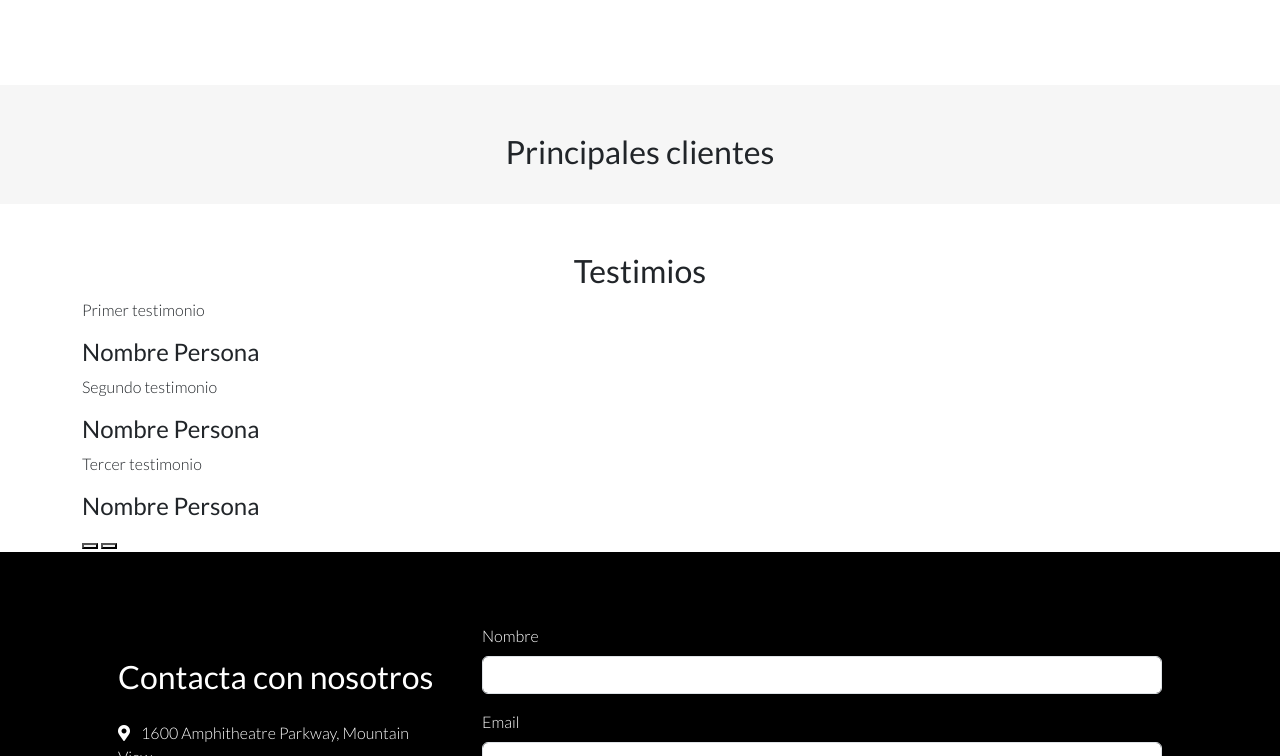
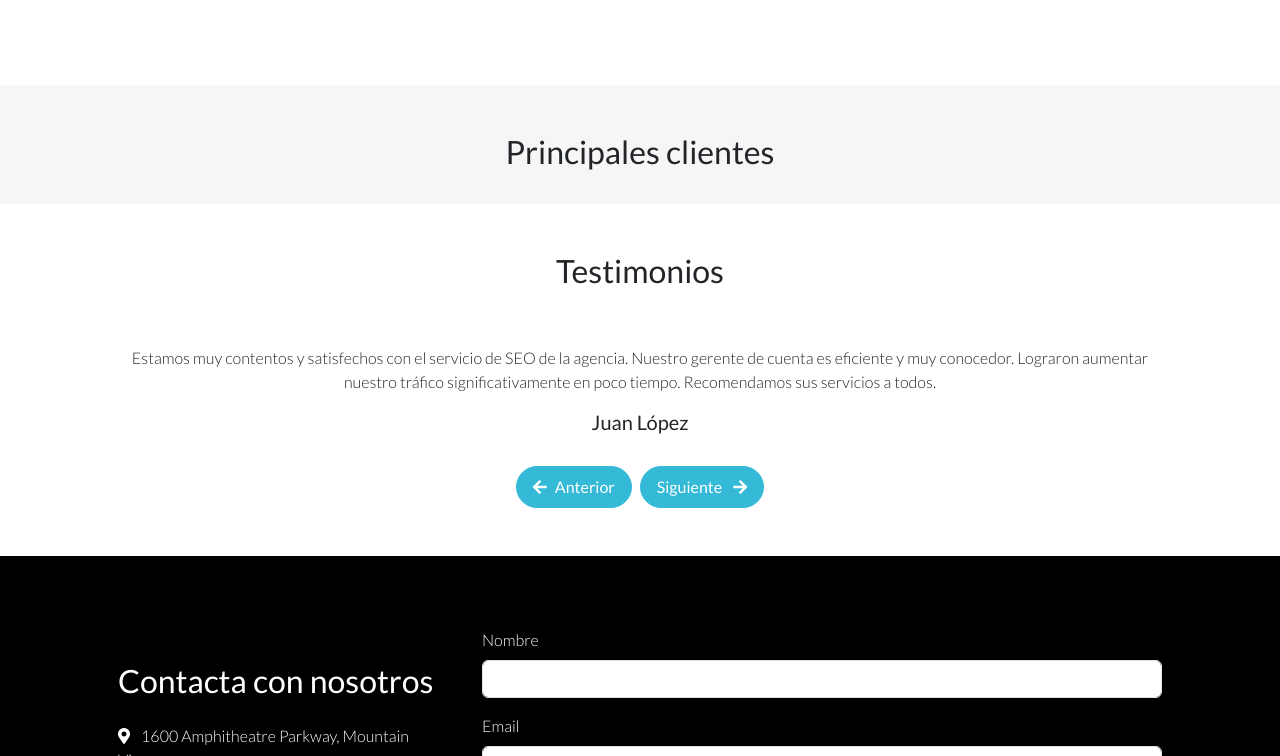
Before and after one commit to carlos-full-stack/agencia_seo, a website: page index.html in a window 1280 px wide. Shown: the part 3121-3877 px from the top of the page. Drawn offline with nearby package versions, Linux system fonts and the light colour scheme.

Commit message:
edit slider content

```diff
--- a/index.html
+++ b/index.html
@@ -9,6 +9,7 @@
     <link rel="stylesheet" href="node_modules/bootstrap/dist/css/bootstrap.min.css">
     <link rel="stylesheet" href="css/styles.css">
     <link rel="stylesheet" href="css/custom-styles.css">
+    <link rel="stylesheet" href="css/slider.css">
     <link rel="stylesheet" href="https://cdnjs.cloudflare.com/ajax/libs/font-awesome/5.15.4/css/all.min.css">
 </head>
 
@@ -246,23 +247,33 @@
 
     <div class="container">
         <div class="pt-5 text-center">
-            <h2>Testimios</h2>
+            <h2>Testimonios</h2>
         </div>
-        <div class="testiminials-slider">
+        <div class="testimonial-slider d-flex flex-column gap-4 p-5">
             <div class="testimonial active">
-                <p>Primer testimonio</p>
-                <h4>Nombre Persona</h4>
+                <p>Estamos muy contentos y satisfechos con el servicio de SEO de la agencia. Nuestro gerente de cuenta
+                    es eficiente y muy conocedor. Lograron aumentar nuestro tráfico significativamente en poco tiempo.
+                    Recomendamos sus servicios a todos.</p>
+                <h5>Juan López</h5>
             </div>
             <div class="testimonial">
-                <p>Segundo testimonio</p>
-                <h4>Nombre Persona</h4>
+                <p>La agencia de SEO hizo un excelente trabajo optimizando nuestro sitio web. Su equipo es profesional,
+                    receptivo y altamente calificado. Nuestro ranking en buscadores mejoró drásticamente. Sin duda,
+                    recomendamos sus servicios.</p>
+                <h5>Ángela Martín</h5>
             </div>
             <div class="testimonial">
-                <p>Tercer testimonio</p>
-                <h4>Nombre Persona</h4>
+                <p>Tuvimos una experiencia fantástica con la agencia de SEO. Su personal experto ayudó a aumentar
+                    nuestra visibilidad y tráfico. Entregaron resultados medibles de manera rápida y eficiente.
+                    Recomendamos sus servicios a cualquier negocio.</p>
+                <h5>Ana Ruiz</h5>
             </div>
-            <button class="prev"></button>
-            <button class="next"></button>
+            <div class="button-container d-flex justify-content-center gap-2">
+                <button class="prev btn btn-primary btn-lg rounded-pill fs-6" onclick="changeTestimonial(-1)"><i
+                        class="fas fa-arrow-left pe-2"></i>Anterior</button>
+                <button class="next btn btn-primary btn-lg rounded-pill fs-6" onclick="changeTestimonial(1)">Siguiente
+                    <i class="fas fa-arrow-right ps-2"></i></button>
+            </div>
         </div>
     </div>
 
@@ -332,6 +343,7 @@
     </footer>
 
     <script src="node_modules/bootstrap/dist/js/bootstrap.bundle.min.js"></script>
+    <script src="js/slider.js"></script>
 </body>
 
 
```
